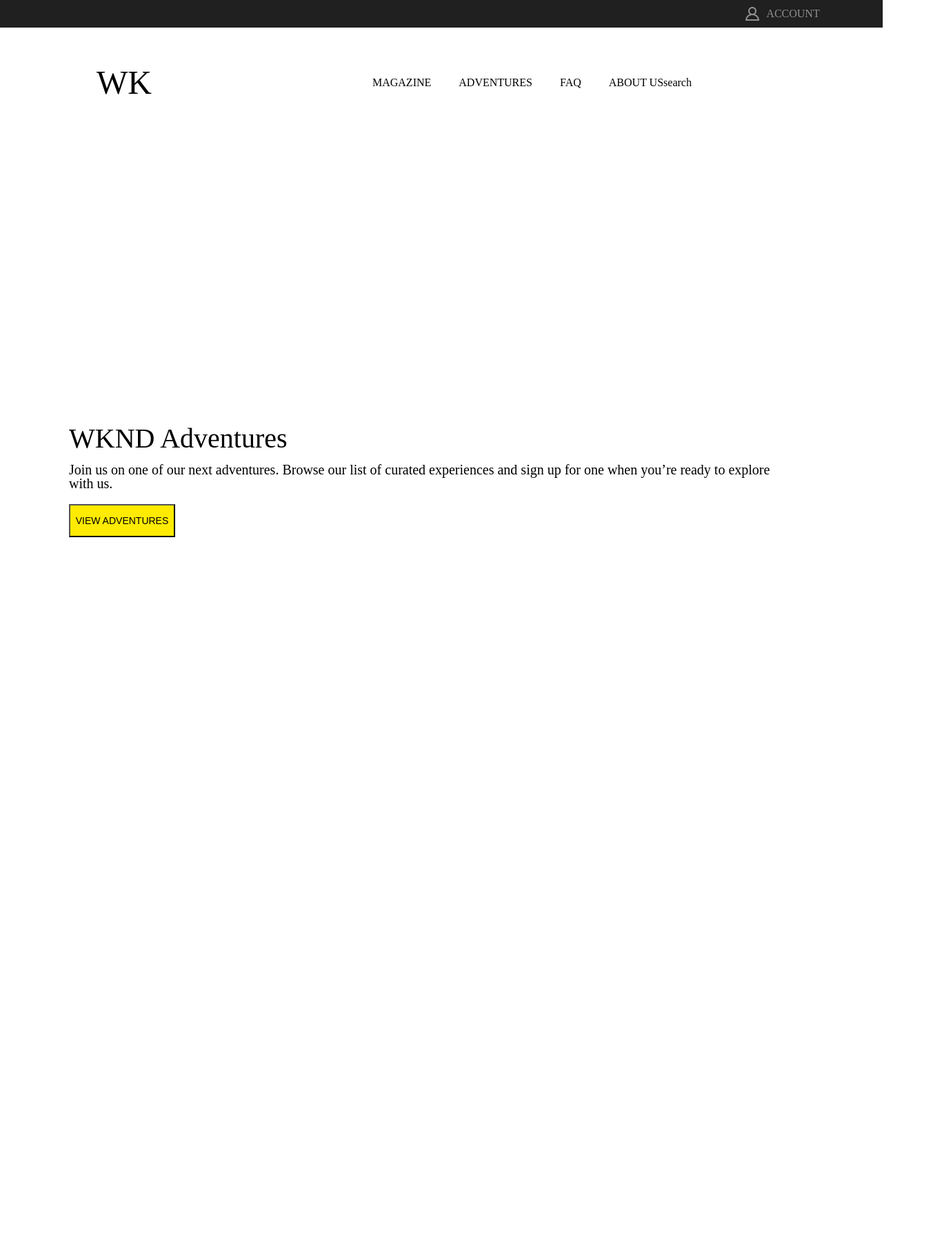
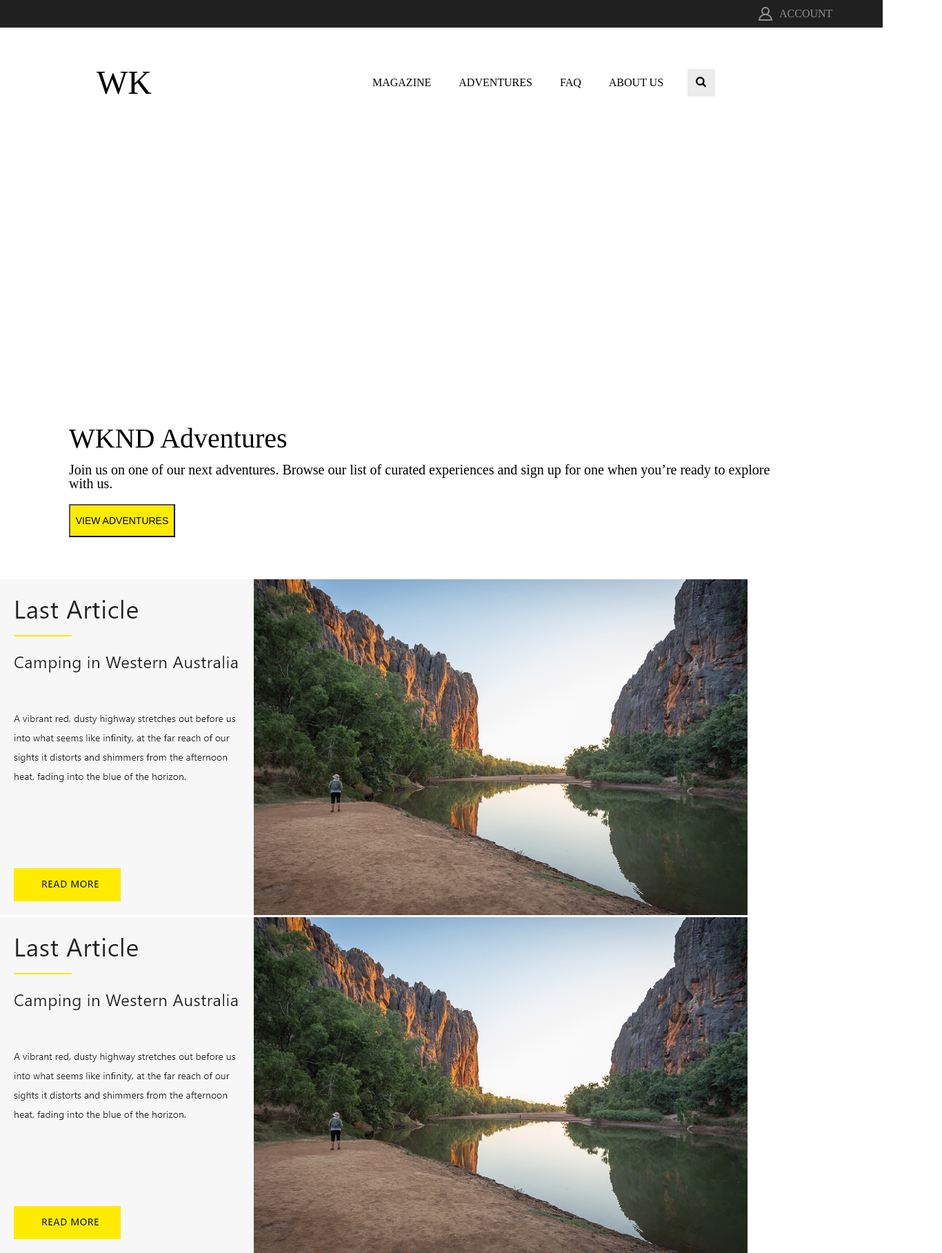
Before and after one commit to Shota-GG/WKND-project, a plain HTML site: page index.html in a window 1280 px wide. Shown: the top 1817 px of the page at 69% size, 1366 px wide, since content can reach past the window. Before the commit the page ends 840 px from the top, so only its background shows below. Drawn offline with nearby package versions, Linux system fonts and the light colour scheme.

Commit message:
firstsection2

```diff
--- a/css/style.scss
+++ b/css/style.scss
@@ -10,10 +10,12 @@
     height: 40px;
     color: #909090;
     background-color: #202020;
-    @include center()
+    display: flex;
+    align-items: center;
+    cursor: pointer;
 }
 .accimg {
-    margin-left: 990px;
+    margin-left: 1100px;
     margin-right: 10px;
 }
 .nav {
@@ -29,7 +31,7 @@
 .signup {
     position: absolute;
     top: 0;
-    left: 1180px;
+    left: 1100px;
     width: 200px;
     display: none;
     border: 3px solid #202020;
@@ -56,6 +58,10 @@ ul {
 }
 ul li {
     margin-left: 40px;
+}
+.nav li:hover {
+    color: #909090;
+    cursor: pointer;
 }
 .firstsection {
     width: 1366px;
@@ -97,3 +103,50 @@ ul li {
     height: 48px;
     background-color: #ffeb00;
 }
+.search-box {
+    width: 40px;
+    height: 40px;
+    background-color: #ebebeb;
+    position: relative;
+    margin-left: 35px;
+    transition: 1s;
+    overflow: hidden;
+}
+.search-btn {
+    position: absolute;
+    width: 20px;
+    height: 20px;
+    top: 50%;
+    transform: translate(-50%, -50%);
+    left: 22px;
+    cursor: pointer;
+}
+.search-box.active {
+    width: 256px;
+}
+.search-box .input {
+    position: relative;
+    width: 250px;
+    height: 40px;
+    left: 30px;
+    display: flex;
+    align-items: center;
+    justify-content: center;
+}
+.search-box .input input {
+    position: absolute;
+    width: 70%;
+    height: 70%;
+    border: none;
+    font-size: 14px;
+    outline: none;
+    background-color: #ebebeb;
+}
+.section2{
+    width: 1366px;
+    height: 664px;
+}
+.slider {
+    width: 1084px;
+    height: 487px;
+}
--- a/index.html
+++ b/index.html
@@ -6,6 +6,7 @@
     <meta name="viewport" content="width=device-width, initial-scale=1.0">
     <link rel="stylesheet" href="./css/reset.css">
     <link rel="stylesheet" href="./css/style.css">
+    <link rel="stylesheet" href="https://cdnjs.cloudflare.com/ajax/libs/font-awesome/4.7.0/css/font-awesome.min.css">
     <title>Document</title>
 </head>
 <body>
@@ -18,7 +19,7 @@
             <div class="signup">
                 <input type="text" placeholder="email">
                 <input type="text" placeholder="password">
-                <button>Sign Up</button>
+                <button class="sign">Sign Up</button>
             </div>
             <h1>WK</h1>
             <nav>
@@ -29,7 +30,14 @@
                     <li>ABOUT US</li>
                 </ul>
             </nav>
-            <h4>search</h4>
+            <div class="search-box">
+                <div class="search-btn">
+                    <i class="search fa fa-search"></i>
+                </div>
+                <div class="input">
+                    <input type="text" placeholder="SEARCH" id="search">
+                </div>
+            </div>
         </div>
     </header>
     <section class="firstsection">
@@ -40,12 +48,38 @@
             <button>VIEW ADVENTURES</button>
         </div>
     </section>
+    <section class="section2">
+        <div class="slider">
+            <div id="carouselExampleControls" class="carousel slide" data-bs-ride="carousel">
+                <div class="carousel-inner">
+                  <div class="carousel-item active">
+                    <img src="./photos/WKND-teaser.png" class="d-block w-100" alt="...">
+                  </div>
+                  <div class="carousel-item">
+                    <img src="./photos/WKND-teaser.png" class="d-block w-100" alt="...">
+                  </div>
+                  <div class="carousel-item">
+                    <img src="./photos/WKND-teaser.png" class="d-block w-100" alt="...">
+                  </div>
+                </div>
+                <button class="carousel-control-prev" type="button" data-bs-target="#carouselExampleControls" data-bs-slide="prev">
+                  <span class="carousel-control-prev-icon" aria-hidden="true"></span>
+                  <span class="visually-hidden">Previous</span>
+                </button>
+                <button class="carousel-control-next" type="button" data-bs-target="#carouselExampleControls" data-bs-slide="next">
+                  <span class="carousel-control-next-icon" aria-hidden="true"></span>
+                  <span class="visually-hidden">Next</span>
+                </button>
+              </div>
+        </div>
+    </section>
 
 
 
 
 
+    <script src="https://cdn.jsdelivr.net/npm/bootstrap@5.2.2/dist/js/bootstrap.bundle.min.js"></script>
+    <script src="./main.js"></script>
 
-    <script src="./main.js"></script>
 </body>
 </html>
--- a/main.js
+++ b/main.js
@@ -1,6 +1,14 @@
 let account = document.querySelector(".acc")
 let signup = document.querySelector(".signup")
+let sign = document.querySelector(".sign")
+let search = document.querySelector(".search")
 
 account.addEventListener("click", function(){
-    signup.style.display = "block"
+        signup.style.display = "block"
 })
+sign.addEventListener("click", function(){
+        signup.style.display = "none"
+})
+search.onclick = function(){
+    document.querySelector(".search-box").classList.toggle("active")
+}
```
Also changed, not shown: css/style.css, photos/WKND-teaser.png (added), 1 other file.
